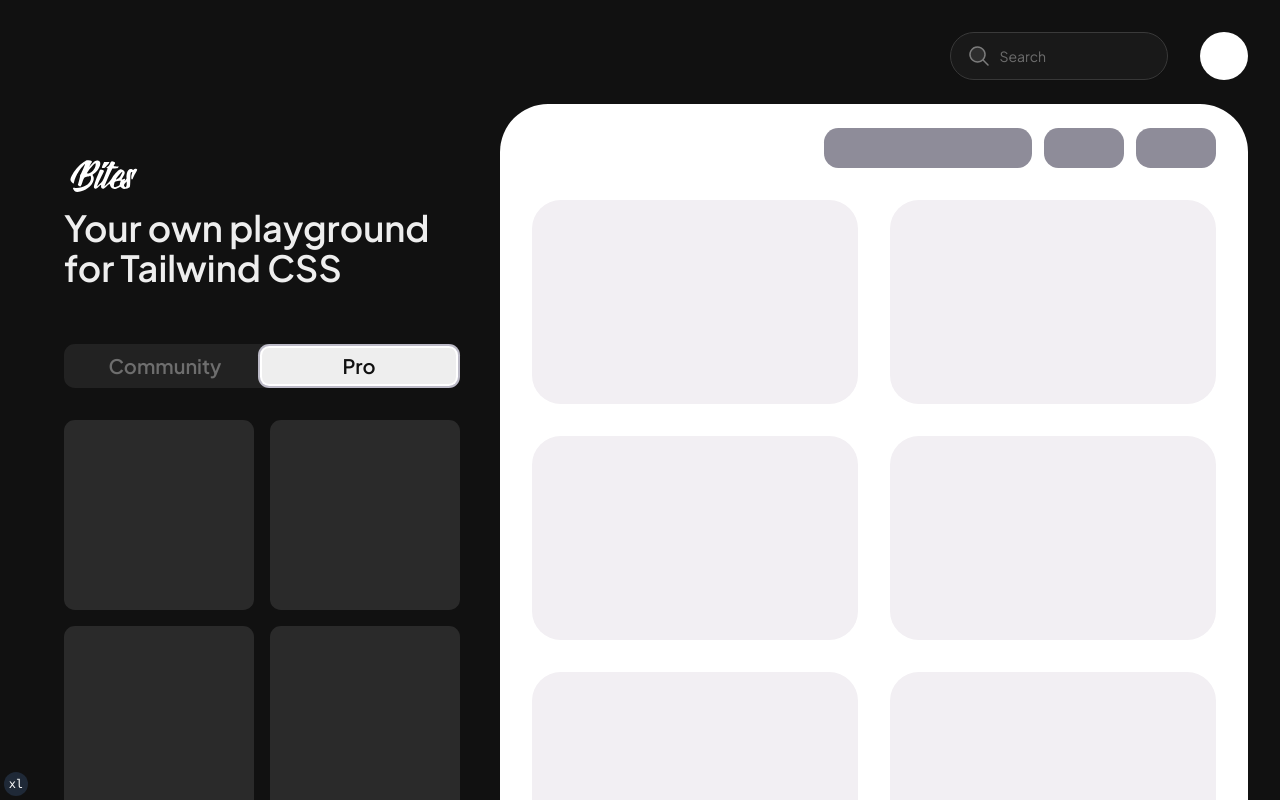
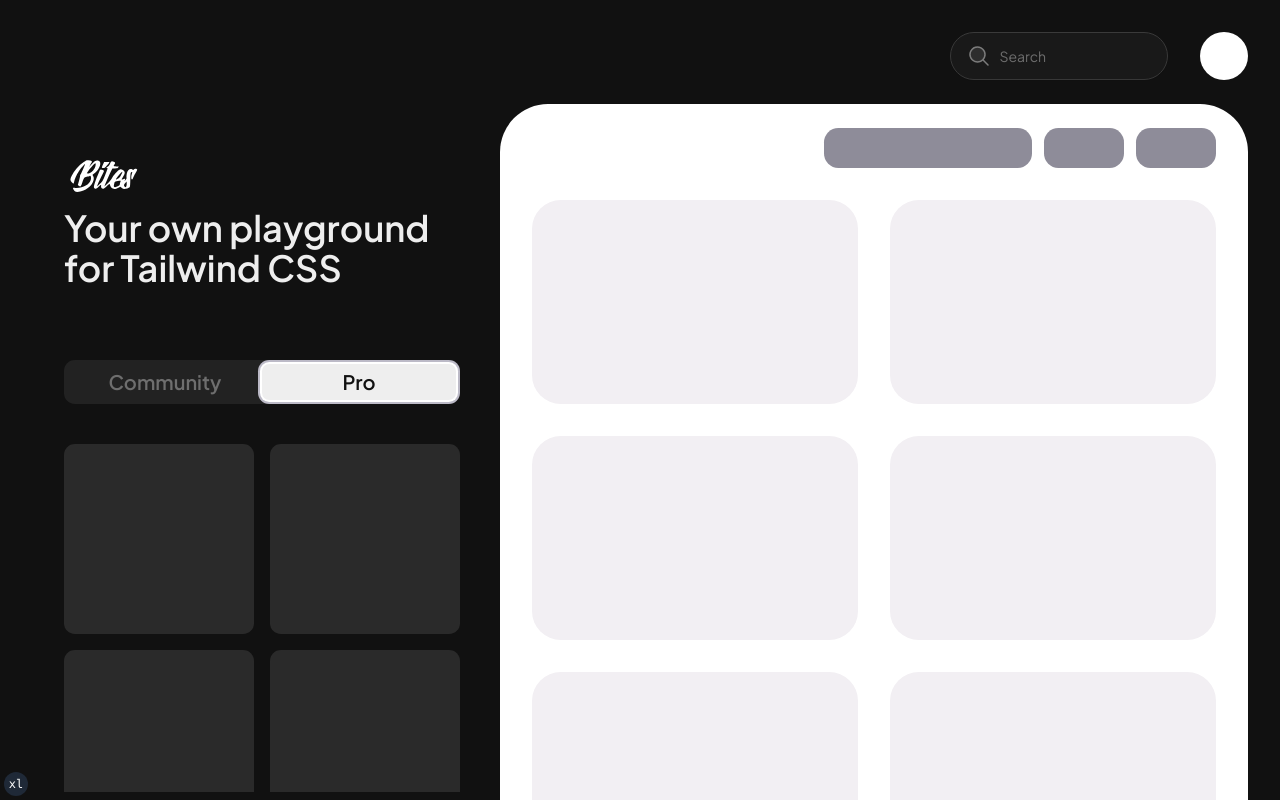
Before and after one commit to bitwhys/bites, a Next.js app: page / in a window 1280 px wide. Both pictures are taken after a click on the tab "Pro". Built offline with nearby package versions, Linux system fonts and the light colour scheme.

Commit message:
refactor: styles related to scrolling behavior

```diff
--- a/app/page.tsx
+++ b/app/page.tsx
@@ -3,7 +3,7 @@
 import { siteConfig } from '@/config/site'
 import { buttonVariants } from '@/components/ui/button'
 import { Input } from '@/components/ui/input'
-import { Tabs, TabsList, TabsTrigger } from '@/components/ui/tabs'
+import { Tabs, TabsContent, TabsList, TabsTrigger } from '@/components/ui/tabs'
 
 export default function IndexPage() {
   return (
@@ -35,8 +35,10 @@
       </header>
       <main className="fixed size-full">
         <div className="flex h-full">
-          {/* Side Panel */}
-          <div className="flex h-full max-w-[500px] flex-col overflow-y-scroll p-16 pr-10">
+          {/* -------- Side Panel -------- */}
+          <div className="flex h-full max-w-[500px] flex-col p-16 pr-10">
+            <div className="h-[calc(100vh_-_64px_-_48px_-_48px)] flex flex-col">
+              {/* -------- logo -------- */}
               <div>
                 <svg
                   className="h-12 w-auto text-white"
@@ -52,14 +54,19 @@
                   />
                 </svg>
               </div>
-            <h1 className="mt-2 text-4xl font-semibold text-inverse-12">
+              {/* -------- heading -------- */}
+              <h1 className="mt-2 mb-4 text-4xl font-semibold text-inverse-12">
                 Your own playground for Tailwind CSS
               </h1>
+              {/* -------- tabs -------- */}
+              <Tabs
+                defaultValue="community"
+                className="w-full relative overflow-y-auto h-full"
+              >
                 <div className="mt-14">
-              <Tabs className="w-full">
                   <TabsList
                     defaultValue="community"
-                  className="grid size-full grid-cols-2 bg-inverse-3 text-inverse-9"
+                    className="topy-8 sticky grid size-full grid-cols-2 bg-inverse-3 text-inverse-9"
                   >
                     <TabsTrigger
                       value="community"
@@ -74,9 +81,12 @@
                       Pro
                     </TabsTrigger>
                   </TabsList>
-              </Tabs>
                 </div>
-            <div className="mt-8 grid w-full grid-cols-2 gap-4">
+                <div className="mt-8 ">
+                  <TabsContent
+                    value="community"
+                    className="grid w-full grid-cols-2 gap-4"
+                  >
                     <div className="aspect-square w-full cursor-pointer rounded-lg bg-inverse-4 hover:bg-inverse-5"></div>
                     <div className="aspect-square w-full cursor-pointer rounded-lg bg-inverse-4 hover:bg-inverse-5"></div>
                     <div className="aspect-square w-full cursor-pointer rounded-lg bg-inverse-4 hover:bg-inverse-5"></div>
@@ -85,6 +95,22 @@
                     <div className="aspect-square w-full cursor-pointer rounded-lg bg-inverse-4 hover:bg-inverse-5"></div>
                     <div className="aspect-square w-full cursor-pointer rounded-lg bg-inverse-4 hover:bg-inverse-5"></div>
                     <div className="aspect-square w-full cursor-pointer rounded-lg bg-inverse-4 hover:bg-inverse-5"></div>
+                    <div className="aspect-square w-full cursor-pointer rounded-lg bg-inverse-4 hover:bg-inverse-5"></div>
+                    <div className="aspect-square w-full cursor-pointer rounded-lg bg-inverse-4 hover:bg-inverse-5"></div>
+                    <div className="aspect-square w-full cursor-pointer rounded-lg bg-inverse-4 hover:bg-inverse-5"></div>
+                    <div className="aspect-square w-full cursor-pointer rounded-lg bg-inverse-4 hover:bg-inverse-5"></div>
+                  </TabsContent>
+                  <TabsContent
+                    value="pro"
+                    className="grid w-full grid-cols-2 gap-4"
+                  >
+                    <div className="aspect-square w-full cursor-pointer rounded-lg bg-inverse-4 hover:bg-inverse-5"></div>
+                    <div className="aspect-square w-full cursor-pointer rounded-lg bg-inverse-4 hover:bg-inverse-5"></div>
+                    <div className="aspect-square w-full cursor-pointer rounded-lg bg-inverse-4 hover:bg-inverse-5"></div>
+                    <div className="aspect-square w-full cursor-pointer rounded-lg bg-inverse-4 hover:bg-inverse-5"></div>
+                  </TabsContent>
+                </div>
+              </Tabs>
             </div>
           </div>
           {/* Content */}
```
Lines whose indentation alone changed are shown as unchanged.
